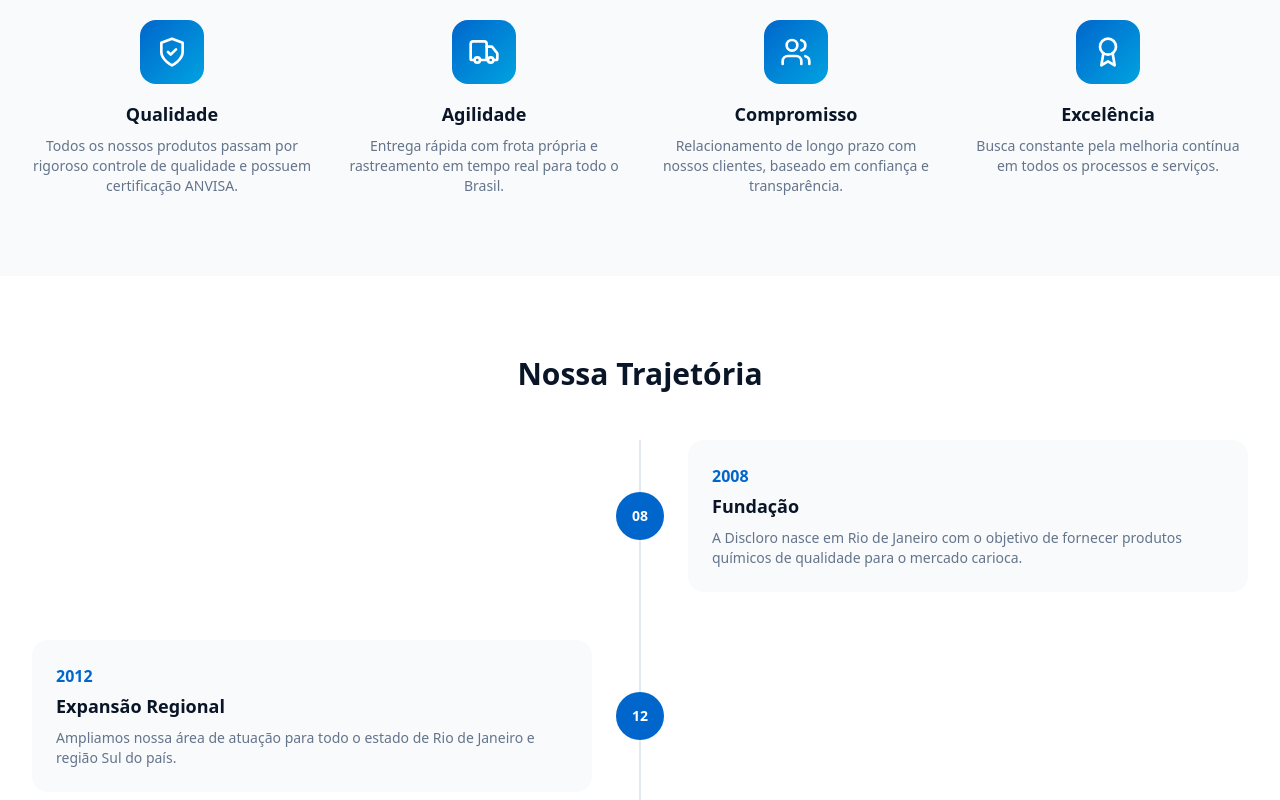
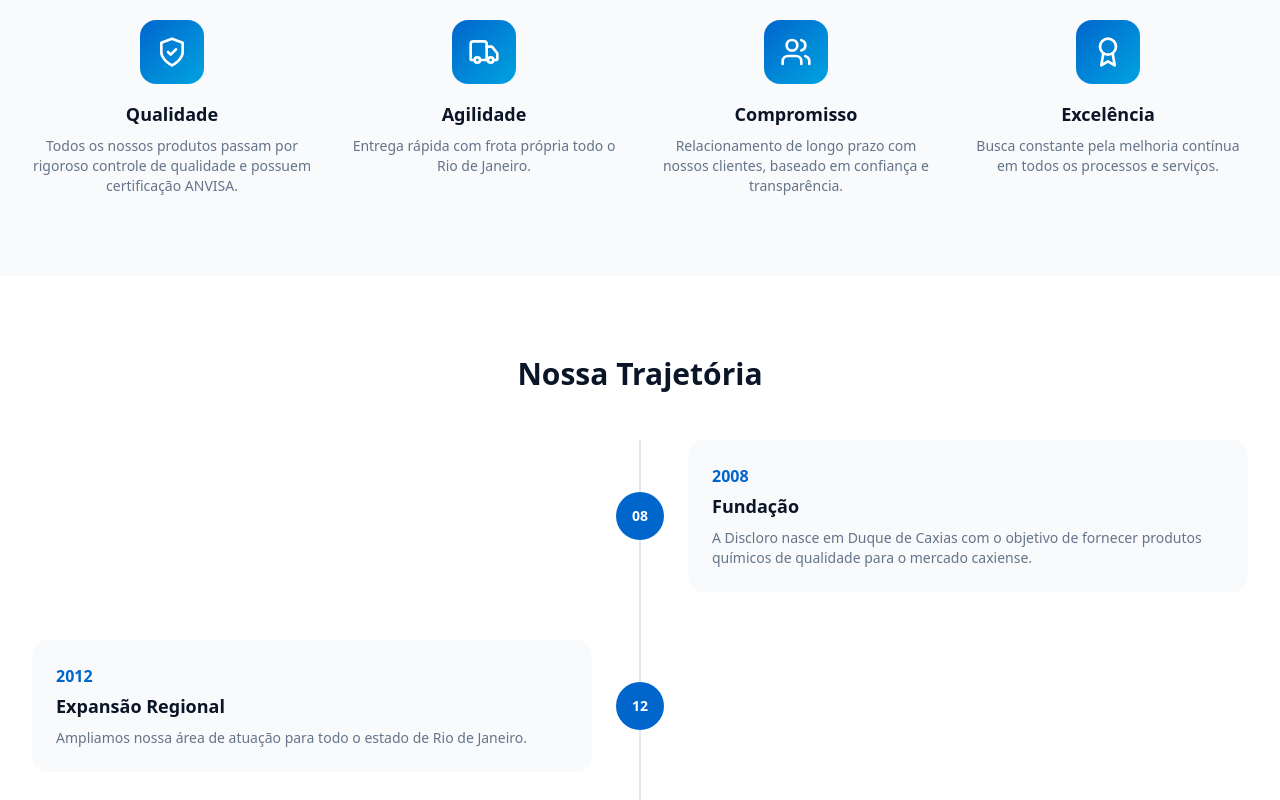
Before and after one commit to gabrielemartins/discloro, a Next.js app: page /sobre in a window 1280 px wide. Shown: the part 1280-2080 px from the top of the page. Built offline with nearby package versions, Linux system fonts and the light colour scheme.

Commit message:
Update company information in page.tsx

```diff
--- a/src/app/sobre/page.tsx
+++ b/src/app/sobre/page.tsx
@@ -13,7 +13,7 @@ import {
 export const metadata: Metadata = {
   title: "Sobre Nós | Discloro",
   description:
-    "Conheça a Discloro, sua distribuidora de confiança de cloro e produtos químicos. Mais de 15 anos de experiência no mercado brasileiro.",
+    "Conheça a Discloro, sua distribuidora de confiança de Hipoclorito de Sódio e produtos químicos. Mais de 15 anos de experiência no mercado brasileiro.",
 };
 
 const values = [
@@ -27,7 +27,7 @@ const values = [
     icon: TruckIcon,
     title: "Agilidade",
     description:
-      "Entrega rápida com frota própria e rastreamento em tempo real para todo o Brasil.",
+      "Entrega rápida com frota própria todo o Rio de Janeiro.",
   },
   {
     icon: UsersIcon,
@@ -48,13 +48,13 @@ const timeline = [
     year: "2008",
     title: "Fundação",
     description:
-      "A Discloro nasce em Rio de Janeiro com o objetivo de fornecer produtos químicos de qualidade para o mercado carioca.",
+      "A Discloro nasce em Duque de Caxias com o objetivo de fornecer produtos químicos de qualidade para o mercado caxiense.",
   },
   {
     year: "2012",
     title: "Expansão Regional",
     description:
-      "Ampliamos nossa área de atuação para todo o estado de Rio de Janeiro e região Sul do país.",
+      "Ampliamos nossa área de atuação para todo o estado de Rio de Janeiro.",
   },
   {
     year: "2016",
```
